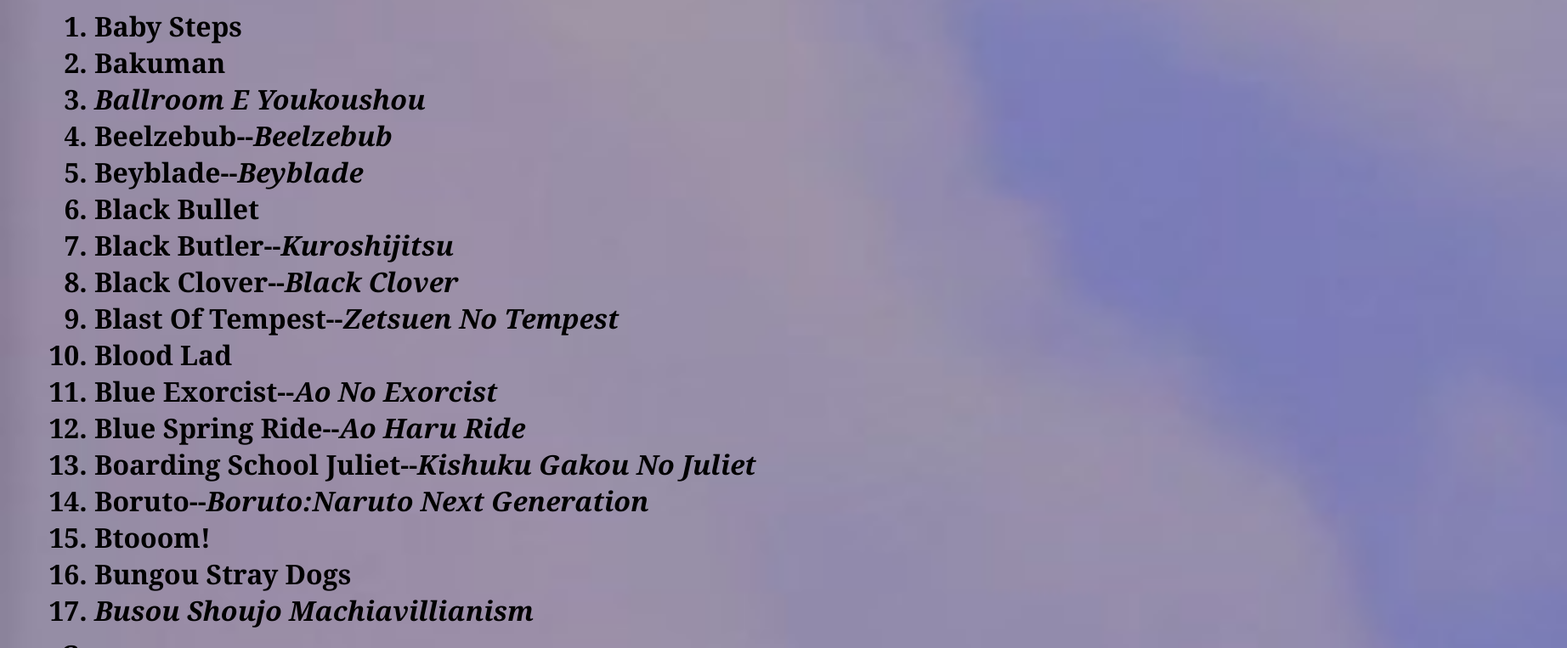
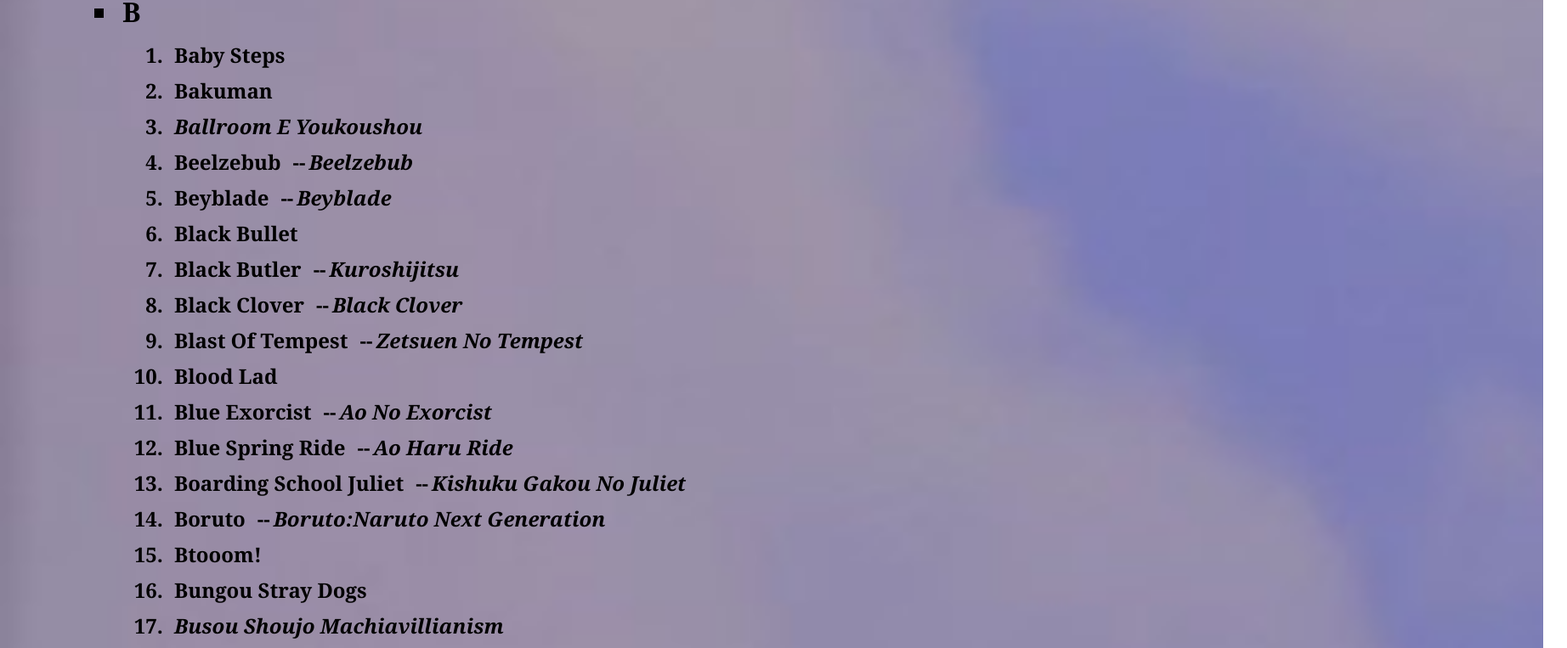
Before and after one commit to visrm/Anime-lists, a plain HTML site: page list.html in a window 1280 px wide. Shown: the part 784-1547 px from the top of the page at 85% size, 1844 px wide, since content can reach past the window. Drawn offline with Linux system fonts and the light colour scheme.

Commit message:
edits
 on margins and paddings, fixing positioning of list

```diff
--- a/list.html
+++ b/list.html
@@ -13,6 +13,13 @@
     <meta http-equiv="Content-Type" content="text/html; charset=UTF-8" />
     <!--Internal stylesheet-->
     <style>
+        * {
+           margin-top: 3px;
+           margin-bottom: 3px;
+           margin-right: 10px;
+           padding: 4px;
+        }
+
         body {
             background-image: url("list-bg\(Default\).jpg");
             background-position: absolute;
@@ -34,20 +41,24 @@
         }
 
         ul {
-            margin-left: 20px;
+            margin-left: 120px;
         }
 
         li.anilist {
-            text-transform: capitalize;
-            padding: 3px;
-            margin-top: 3px;
-            margin-bottom: 3px;
             font-size: xx-large;
             font-weight: 700;
         }
 
+        ol>li {
+            text-transform: capitalize;
+            padding: 3px;
+            margin-left: 50px;
+            font-size: x-large;
+            font-weight: 650;
+        }
+
         #new {
-            font-size: 48px;
+            font-size: xx-large;
             font-stretch: expanded;
             font-weight: 900;
             margin-bottom: 1px;
```
